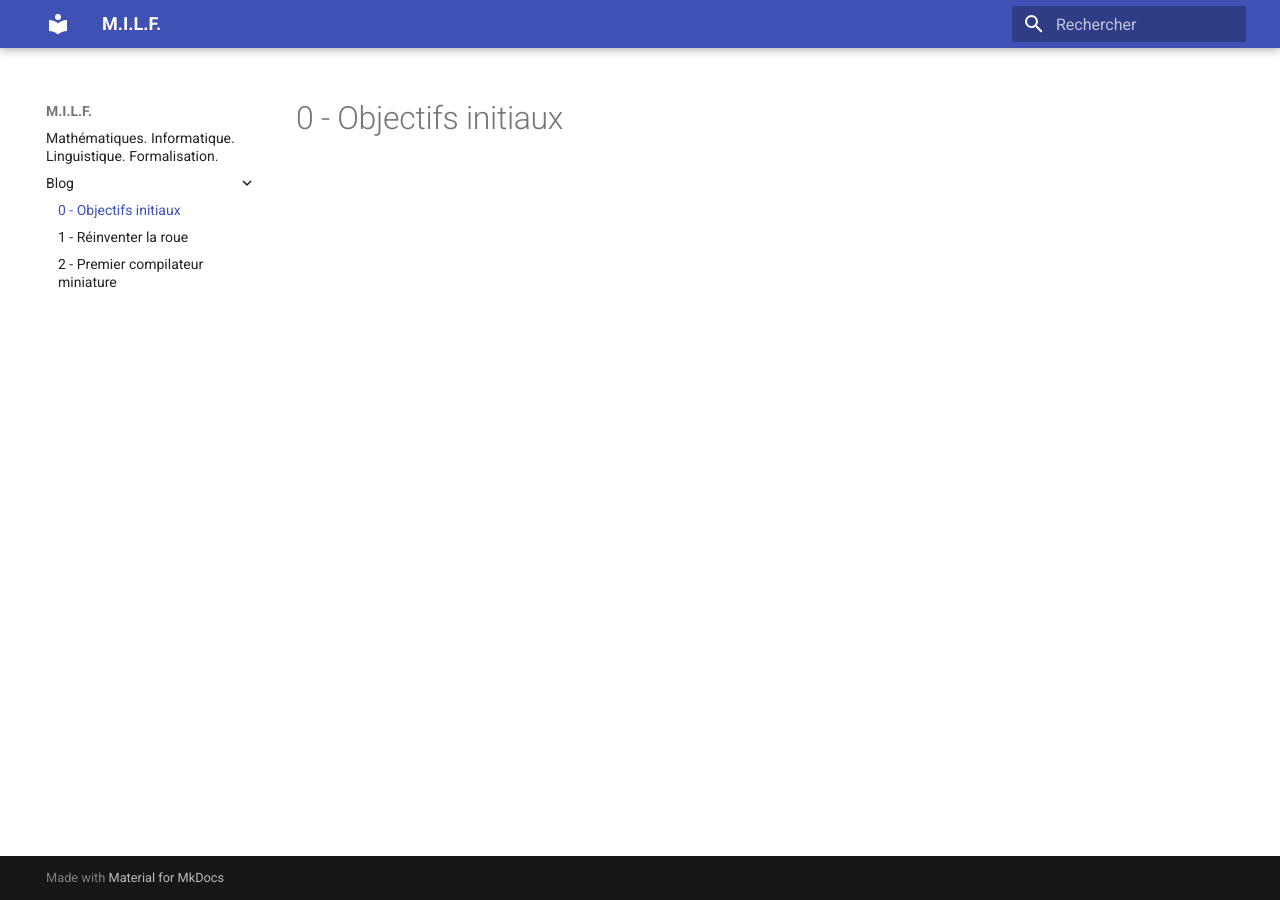
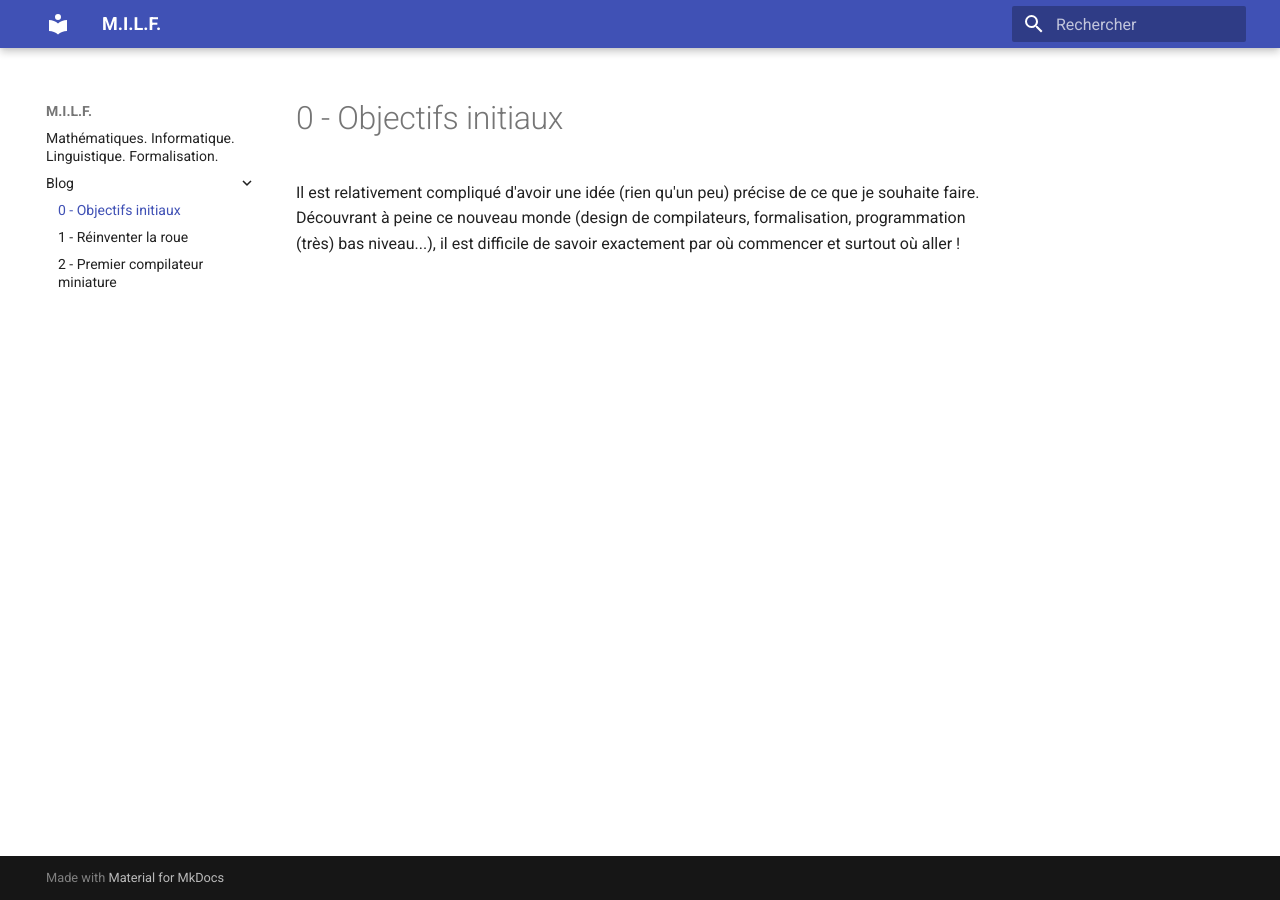
Before and after one commit to MathiasGarnier/MILF, an MkDocs documentation site: the page built from docs/blog/0-objectifs-initiaux.md, in a window 1280 px wide. Built offline with MkDocs 1.6.1 and Material for MkDocs 9.7.7, drawn with Linux system fonts in a browser that asks for light colours.

Commit message:
Update 0-objectifs-initiaux.md

```diff
--- a/docs/blog/0-objectifs-initiaux.md
+++ b/docs/blog/0-objectifs-initiaux.md
@@ -1 +1,3 @@
 # 0 - Objectifs initiaux
+
+Il est relativement compliqué d'avoir une idée (rien qu'un peu) précise de ce que je souhaite faire. Découvrant à peine ce nouveau monde (design de compilateurs, formalisation, programmation (très) bas niveau...), il est difficile de savoir exactement par où commencer et surtout où aller !
```
